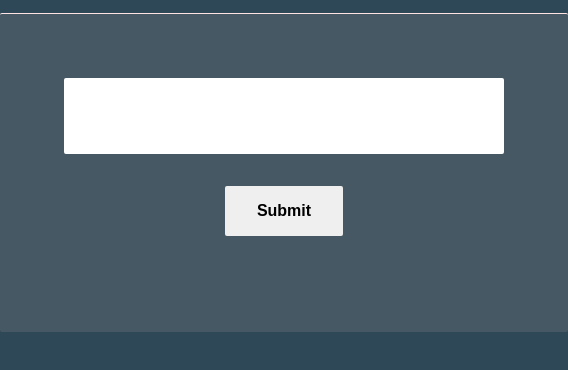
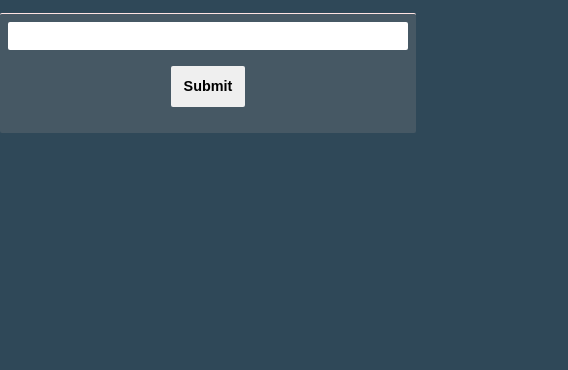
Before and after one commit to TennisDeveloper/retirement-money-calculation, a plain HTML site: page index.html in a window 390 px wide. Shown: the part 244-614 px from the top of the page, 568 px wide, since content can reach past the window. Drawn offline with Linux system fonts and the light colour scheme; a web font is replaced by a local one.

Commit message:
Responsive elements of userform.

```diff
--- a/assets/css/style.css
+++ b/assets/css/style.css
@@ -304,6 +304,19 @@ form p {
 
     #user_form {
         width: 460px;
+        padding: 2rem;
+    }
+
+    #username {
+        margin-bottom: 1.5rem;
+        padding: 1rem;
+        font-size: 1.3rem;
+    }
+
+    #user_form button {
+        margin-bottom: 1.8rem;
+        padding: 1rem 1.5rem;
+        font-size: 100%;
     }
 }
 
@@ -363,6 +376,19 @@ form p {
 
     #user_form {
         width: 440px;
+        padding: 1rem;
+    }
+
+    #username {
+        margin-bottom: 1.3rem;
+        padding: 0.9rem;
+        font-size: 1.1rem;
+    }
+
+    #user_form button {
+        margin-bottom: 1.6rem;
+        padding: 1rem 1.4rem;
+        font-size: 90%;
     }
 }
 
@@ -422,6 +448,19 @@ form p {
 
     #user_form {
         width: 440px;
+        padding: 0.5rem;
+    }
+
+    #username {
+        margin-bottom: 1.1rem;
+        padding: 0.5rem;
+        font-size: 1rem;
+    }
+
+    #user_form button {
+        margin-bottom: 1.4rem;
+        padding: 1rem 1.1rem;
+        font-size: 90%;
     }
 }
 
@@ -485,7 +524,20 @@ form p {
     }
 
     #user_form {
-        width: 440px;
+        width: 400px;
+        padding: 0.5rem;
+    }
+
+    #username {
+        margin-bottom: 1rem;
+        padding: 0.3rem;
+        font-size: 1rem;
+    }
+
+    #user_form button {
+        margin-bottom: 1.1rem;
+        padding: 0.8rem 0.8rem;
+        font-size: 90%;
     }
 }
 
@@ -549,6 +601,20 @@ form p {
     }
 
     #user_form {
-        width: 340px;
+        width: 300px;
+        padding: 0.5rem;
+    }
+
+    #username {
+        margin-bottom: 1rem;
+        padding: 0.2rem;
+        font-size: 1rem;
+
+    }
+
+    #user_form button {
+        margin-bottom: 0.9rem;
+        padding: 0.7rem 0.7rem;
+        font-size: 90%;
     }
 }
```
